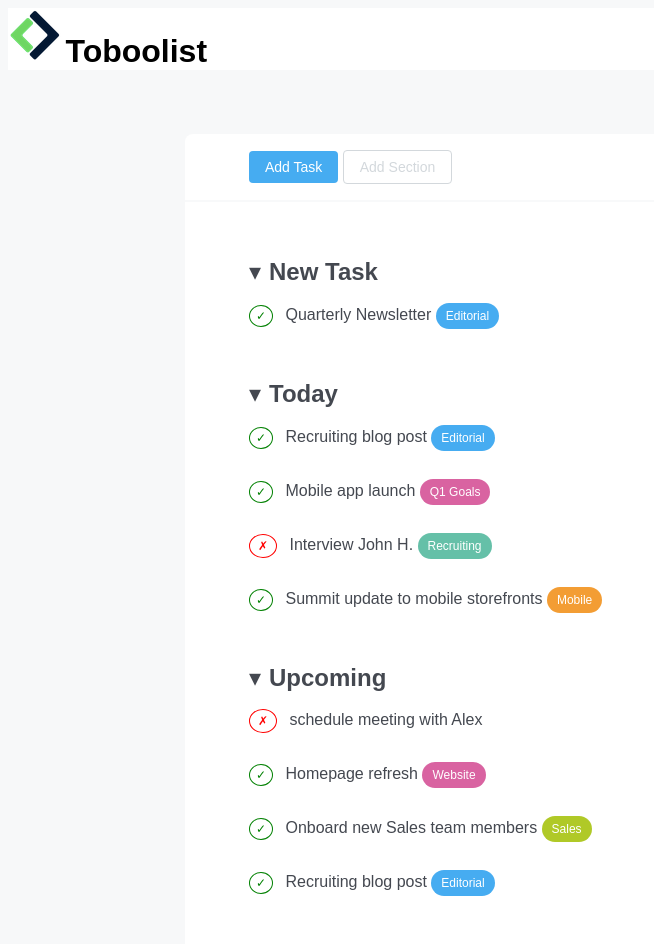
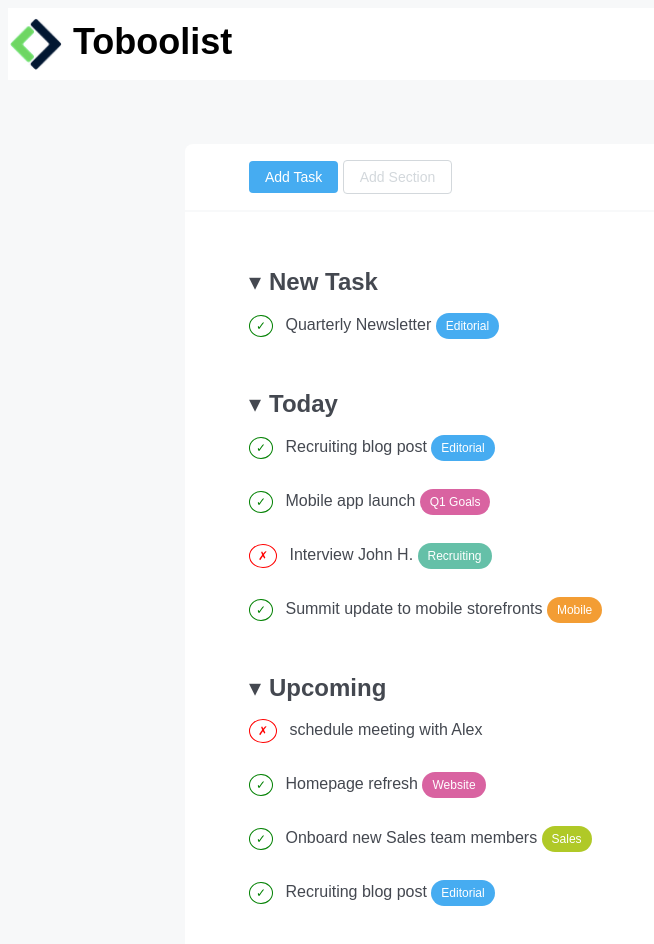
Before and after one commit to Gargantua892/html-css-toboolist, a plain HTML site: page index.html in a window 1280 px wide. Shown: the whole page, without its empty margins (0-654 px from the left). Drawn offline with Linux system fonts and the light colour scheme.

Commit message:
Centratura logo

```diff
--- a/css/style.css
+++ b/css/style.css
@@ -11,10 +11,19 @@ body{
 header{
     background-color: #fff;
     margin-bottom: 64px;
+    padding: 8px 0px;
 }
 
-header h1{
-    display: inline;
+header{
+    font-size: 36px;
+    font-weight: 800;
+}
+
+#logo {
+    line-height: 56px;
+    display: inline-block;
+    vertical-align: middle;
+    height: 56px;
 }
 
 main{
--- a/index.html
+++ b/index.html
@@ -9,8 +9,8 @@
 </head>
 <body>
     <header>
-        <img src="img/logo copia.png" alt="Logo Boolean">
-        <h1>Toboolist</h1>
+        <img id="logo" src="img/logo copia.png" alt="Logo Boolean" >
+        Toboolist
     </header>
     <main>
         <section id="cta-container">
```
